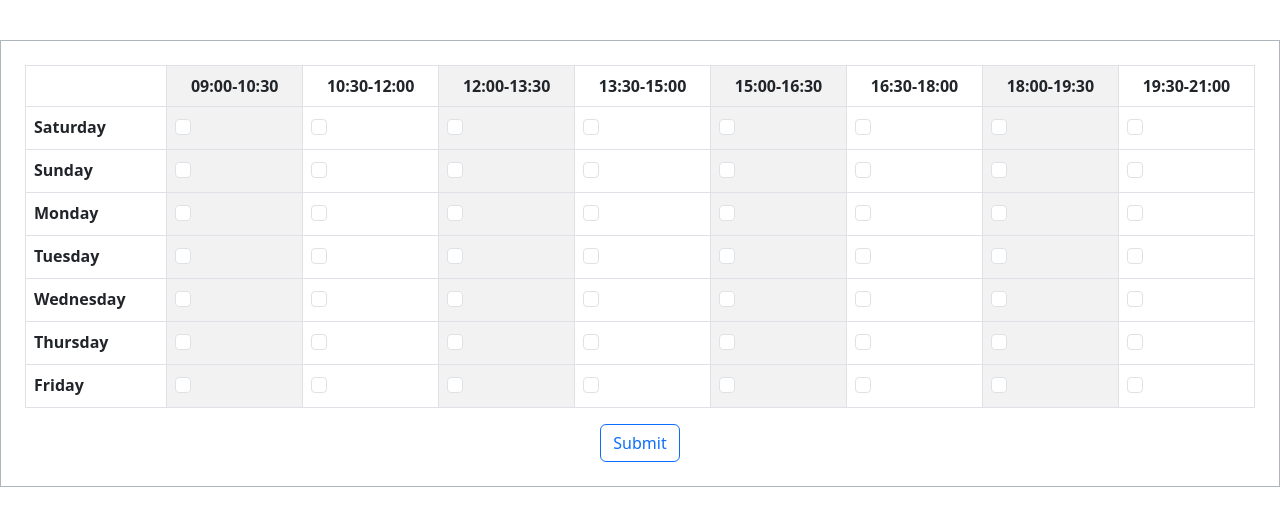
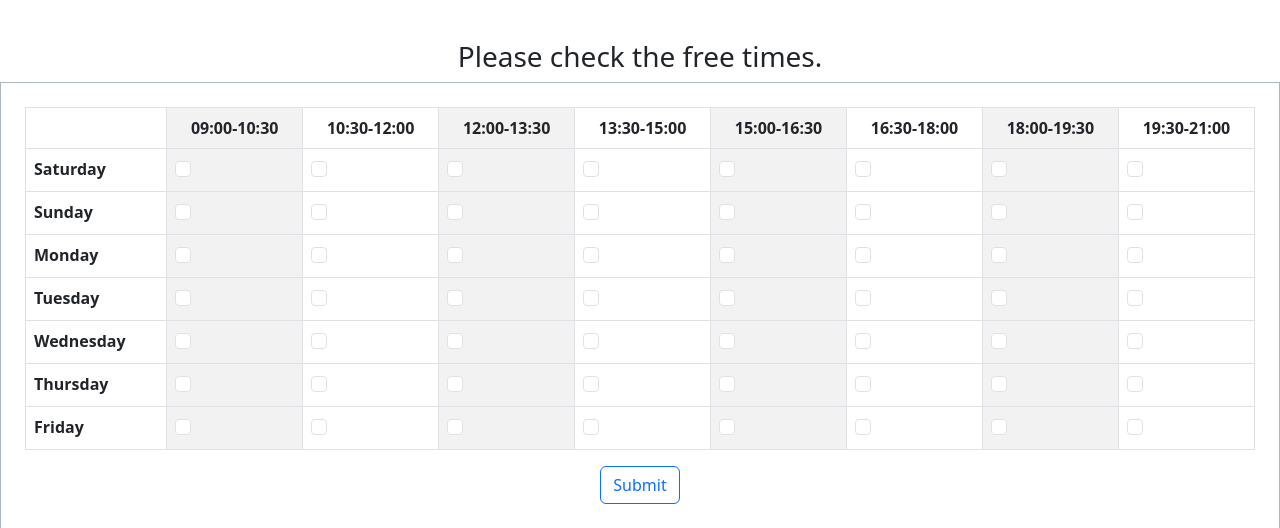
Before and after one commit to zercsiz/website, a Django app: page /courses/time_checkbox in a window 1280 px wide. Shown: the part 56-584 px from the top of the page. Run offline with Django 4.2, Linux system fonts and the light colour scheme; some libraries are stand-ins or nearby versions.

Commit message:
added a title to checkbox page

```diff
--- a/courses/templates/courses/time_checkbox.html
+++ b/courses/templates/courses/time_checkbox.html
@@ -7,6 +7,7 @@
     <br>
     <br>
     <br>
+    <h3 class="text-center">Please check the free times.</h3>
     <form action="" method="post"> {% csrf_token %}
         <div class="d-flex flex-column border border-dark-subtle p-4">
             <table class="table table-striped-columns table-bordered">
```
